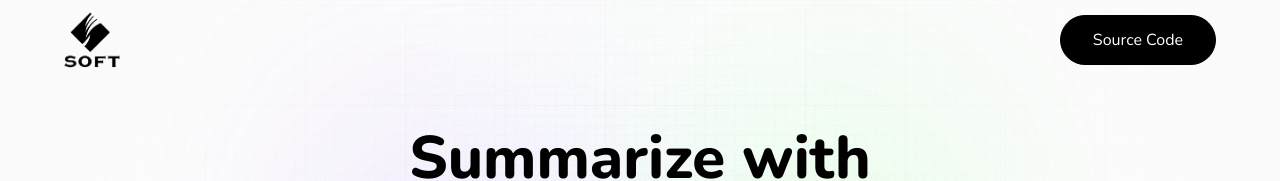
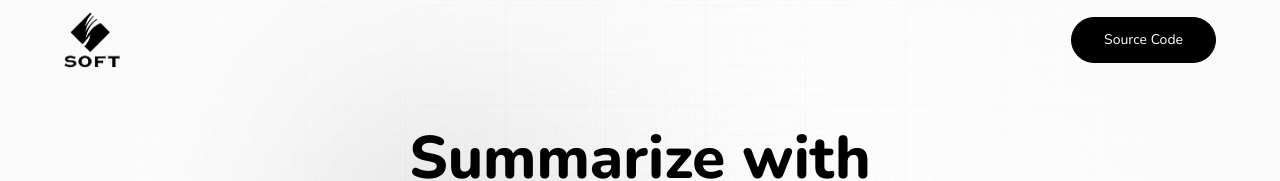
Before and after one commit to AbdulQuayyum/soft-summarizer, a React (Vite) app: page / in a window 1280 px wide. Shown: the top 181 px of the page. Built offline with nearby package versions, Linux system fonts and the light colour scheme.

Commit message:
Cooking...

```diff
--- a/src/Styles/Index.css
+++ b/src/Styles/Index.css
@@ -52,12 +52,18 @@ body {
       hsla(215, 98%, 61%, 1) 0px,
       transparent 0%
     ),
-    radial-gradient(at 97% 21%, hsla(125, 98%, 72%, 1) 0px, transparent 50%),
+    radial-gradient(at 97% 21%, hsl(0, 0%, 100%) 0px, transparent 50%),
+    radial-gradient(at 52% 99%, hsl(201, 17%, 84%) 0px, transparent 50%),
+    radial-gradient(at 10% 29%, hsl(0, 0%, 0%) 0px, transparent 50%),
+    radial-gradient(at 97% 96%, hsl(221, 39%, 11%) 0px, transparent 50%),
+    radial-gradient(at 33% 50%, hsl(217, 6%, 60%) 0px, transparent 50%),
+    radial-gradient(at 79% 53%, hsl(207, 6%, 65%) 0px, transparent 50%);
+    /* radial-gradient(at 97% 21%, hsla(125, 98%, 72%, 1) 0px, transparent 50%),
     radial-gradient(at 52% 99%, hsla(354, 98%, 61%, 1) 0px, transparent 50%),
     radial-gradient(at 10% 29%, hsla(256, 96%, 67%, 1) 0px, transparent 50%),
     radial-gradient(at 97% 96%, hsla(38, 60%, 74%, 1) 0px, transparent 50%),
     radial-gradient(at 33% 50%, hsla(222, 67%, 73%, 1) 0px, transparent 50%),
-    radial-gradient(at 79% 53%, hsla(343, 68%, 79%, 1) 0px, transparent 50%);
+    radial-gradient(at 79% 53%, hsla(343, 68%, 79%, 1) 0px, transparent 50%); */
   position: absolute;
   content: "";
   width: 100%;
@@ -80,7 +86,7 @@ body {
 }
 
 .black-btn {
-  @apply rounded-full border border-black bg-black py-3 px-8 text-base text-white transition-all hover:bg-white hover:text-black;
+  @apply rounded-full border border-black bg-black py-3 px-8 text-sm text-white transition-all hover:bg-white hover:text-black;
 }
 
 .head-text {
```
